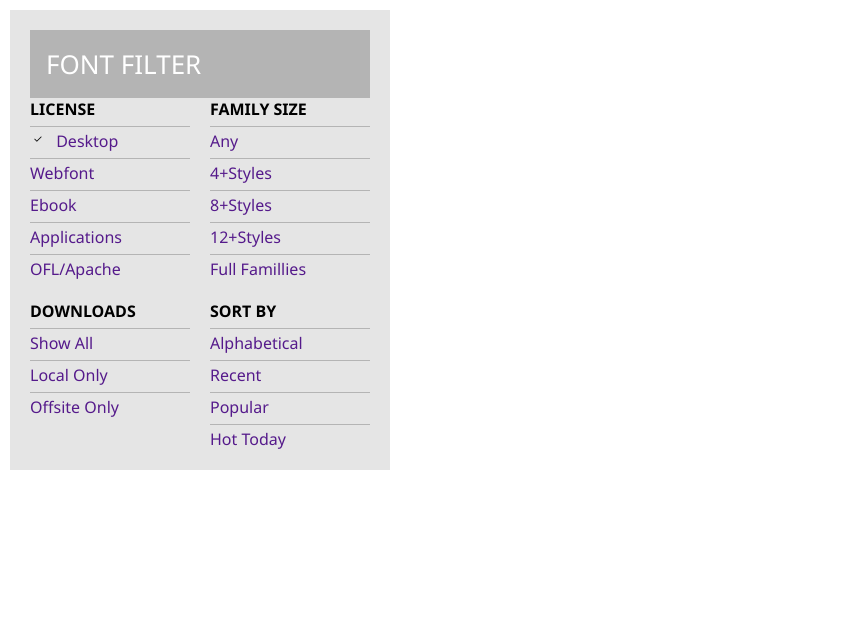
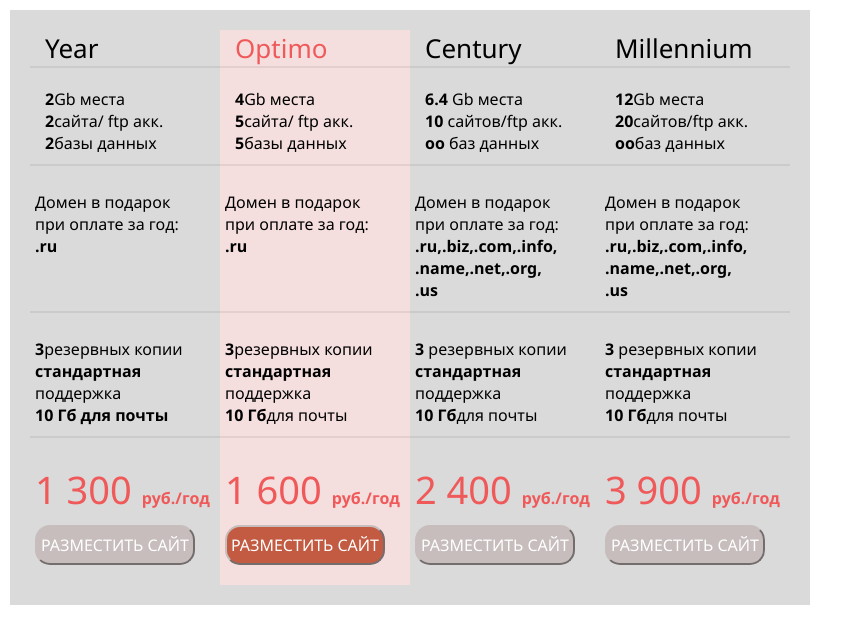
Before and after one commit to MariaSazonova712/BAM, a plain HTML site: page bam/index.html in a window 1280 px wide. Shown: the whole page, without its empty margins (0-863 px from the left). Drawn offline with Linux system fonts and the light colour scheme.

Commit message:
Add files via upload

```diff
--- a/bam/index.html
+++ b/bam/index.html
@@ -10,63 +10,96 @@
 
 <body>
     <aside>
-        <h1>Font Filter</h1>
-        <div class="columns">
         <div class="block">
-                    <h2>License</h2>
-                    <nav class="block__nav">
+            <h1>Year</h1>
+            <div>
                 <ul>
-                            <li> <span class="block__nav--checked"></span> <a href="">Desktop</a></li>
-                            <li><span></span> <a href="">Webfont</a></li>
-                            <li><span></span> <a href="">Ebook</a></li>
-                            <li><span></span> <a href="">Applications</a></li>
-                            <li><span></span> <a href="">OFL/Apache</a></li>
+                    <li><span>2</span>Gb места</li>
+                    <li><span>2</span>сайта/ ftp акк.</li>
+                    <li><span>2</span>базы данных</li>
                 </ul>
-                    </nav>
+            </div>
+            <div>
+                <p>Домен в подарок<br>при оплате за год:<br><span>.ru</span></p><br><br>
+            </div>
+            <div>
+                <p><span>3</span>резервных копии<br><span>стандартная</span><br>поддержка<br><span> 10 Гб</b> для почты
+                </p>
+            </div>
+            <div class="block__price">
+                <p>1 300 <span>руб./год</span></p>
+            </div>
+            <input type="button" value="РАЗМЕСТИТЬ САЙТ">
+        </div>
+        <div class="block block--orange">
+            <h1>Optimo</h1>
+            <div>
+                <ul>
+                    <li><span>4</span>Gb места</li>
+                    <li><span>5</span>сайта/ ftp акк.</li>
+                    <li><span>5</span>базы данных</li>
+                </ul>
+            </div>
+            <div>
+                <p>Домен в подарок<br>при оплате за год:<br><span>.ru</span></p><br><br>
+            </div>
+            <div>
+                <p><span>3</span>резервных копии<br><span>стандартная</span><br>поддержка<br><span> 10 Гб</span>для
+                    почты</p>
+            </div>
+            <div class="block__price">
+                <p>1 600 <span>руб./год</span></p>
+            </div>
+            <input type="button" value="РАЗМЕСТИТЬ САЙТ">
         </div>
         <div class="block">
-                    <h2>Family size</h2>
-                    <nav class="block__nav">
+            <h1>Century</h1>
+            <div>
                 <ul>
-                            <li> <a href="">Any</a></li>
-                            <li> <a href="">4+Styles</a></li>
-                            <li> <a href="">8+Styles</a></li>
-                            <li> <a href="">12+Styles</a></li>
-                            <li> <a href="">Full Famillies</a></li>
+                    <li><span>6.4</span> Gb места</li>
+                    <li><span>10</span> сайтов/ftp акк.</li>
+                    <li><span>оо</span> баз данных</li>
                 </ul>
-                    </nav>
+            </div>
+            <div>
+                <p>Домен в подарок<br>при оплате за год:
+                    <br><span>.ru,.biz,.com,.info,<br>.name,.net,.org,<br>.us</span>
+                </p>
+            </div>
+            <div>
+                <p><span>3</span> резервных копии<br><span>стандартная</span><br>поддержка<br><span>10 Гб</span>для
+                    почты</p>
+            </div>
+            <div class="block__price">
+                <p>2 400 <span>руб./год</span></p>
+            </div>
+            <input type="button" value="РАЗМЕСТИТЬ САЙТ">
         </div>
         <div class="block">
-                    <h2>Downloads</h2>
-                    <nav class="block__nav">
+            <h1>Millennium</h1>
+            <div>
                 <ul>
-                            <li> <a href="">Show All</a></li>
-                            <li> <a href="">Local Only</a></li>
-                            <li> <a href="">Offsite Only</a></li>
+                    <li><span>12</span>Gb места</li>
+                    <li><span>20</span>сайтов/ftp акк.</li>
+                    <li><span>оо</span>баз данных</li>
                 </ul>
-                    </nav>
             </div>
-                <div class="block">
-                    <h2>Sort by</h2>
-                    <nav class="block__nav">
-                        <ul>
-                            <li> <a href="">Alphabetical</a></li>
-                            <li> <a href="">Recent</a></li>
-                            <li> <a href="">Popular</a></li>
-                            <li> <a href="">Hot Today</a></li>
-                        </ul>
-                    </nav>
+            <div>
+                <p>Домен в подарок<br>при оплате за год:
+                    <br><span>.ru,.biz,.com,.info,<br>.name,.net,.org,<br>.us</span>
+                </p>
+            </div>
+            <div>
+                <p><span>3</span> резервных копии<br><span>стандартная</span><br>поддержка<br><span>10 Гб</span>для
+                    почты</p>
+            </div>
+            <div class="block__price">
+                <p>3 900 <span>руб./год</span></p>
+            </div>
+            <input type="button" value="РАЗМЕСТИТЬ САЙТ">
         </div>
         </div>
     </aside>
-    <script>
-        function onClick(event) {
-            let li = event.target.closest('li');
-            if (!li) return;
-            console.log(li.fortsChild())
-        }
-    let block__nav = document.querySelectorAll('.block__nav')[0]
-    block__nav.addEventListener('click', onClick)
-</script>
 </body>
+
 </html>
--- a/bam/style.css
+++ b/bam/style.css
@@ -5,46 +5,75 @@
     font-family: 'Segoe UI', Tahoma, Geneva, Verdana, sans-serif;
     font-size: 16px;
 }
+
 body {
     padding: 10px;
 }
+
 aside {
-   max-width: 380px;
-    background-color: #e5e5e5;
+    background-color: #dadada;
     padding: 20px;
+    display: flex;
+    width: 800px;
 }
-aside > h1 {
-font-size: 26px;
-background-color: #b4b4b4;
-color: #fff;
-padding: 16px;
-text-transform: uppercase;
-font-weight: 400;
+
+.block {
+    width: 190px;
+    padding-bottom: 20px;
 }
-.columns {
-    display: grid;
-    grid-template-columns: 1fr 1fr;
-    gap: 20px;
+
+h1 {
+    font-size: 26px;
+    font-weight: 400;
+    margin-left: 15px;
 }
-.block h2 {
-text-transform: uppercase;
+
+.block--orange h1 {
+    color: rgb(240, 89, 89);
 }
-.block__nav li {
-list-style-type: none;
-margin-top: 6px;
-border-top: 1px solid #b4b4b4;
-padding-top: 3px;
+
+.block ul {
+    list-style: none;
+    margin-left: 15px;
+    margin-top: 20px;
+
 }
-.block__nav li a {
-    text-decoration: none;
+
+.block div {
+    border-top: solid 2px rgba(0, 0, 0, 0.071);
+    margin-bottom: 10px;
+
 }
-.block__nav--checked {
-    display: inline-block;
-    background-image: url('img/check.png');
-    background-position: center;
-    background-repeat: no-repeat;
-    background-size: contain;
-    width: 16px;
-    height: 16px;
-    margin-right: 6px;
+
+.block p {
+    margin-top: 25px;
+    margin-left: 5px;
 }
+
+.block__price p {
+    font-size: 38px;
+    color: rgb(240, 89, 89);
+    margin-left: 5px;
+}
+
+.block span {
+    font-weight: 700;
+}
+
+.block input {
+    border-radius: 15px;
+    margin-left: 5px;
+    width: 160px;
+    height: 40px;
+    background-color: rgb(199, 189, 189);
+    border-color: rgb(199, 189, 189);
+    color: rgb(255, 255, 255);
+}
+
+.block--orange input {
+    background-color: #c25b41;
+}
+
+.block--orange {
+    background-color: rgb(245, 222, 222);
+}
```
Lines whose indentation alone changed are shown as unchanged.
